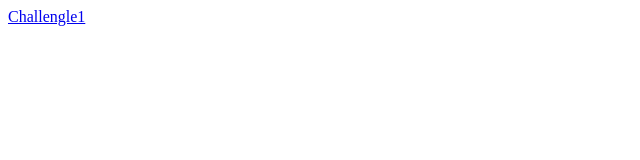
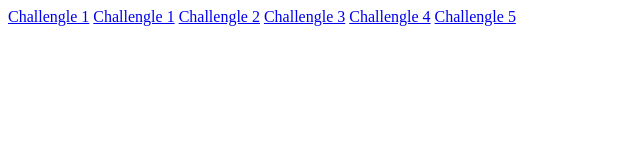
Before and after one commit to onayak/539waiver, a plain HTML site: page index.html in a window 1280 px wide. Shown: the whole page, without its empty margins (0-640 px from the left). Drawn offline with Linux system fonts and the light colour scheme.

Commit message:
Update index.html

```diff
--- a/index.html
+++ b/index.html
@@ -1 +1,15 @@
-<a href="challengle1.html">Challengle1</a>
+<!DOCTYPE html>
+<html lang="en">
+
+<a href="challengle1.html">Challengle 1</a>
+
+<a href="challengle1.html">Challengle 1</a>
+
+<a href="challengle2.html">Challengle 2</a>
+
+<a href="challengle3.html">Challengle 3</a>
+
+<a href="challengle4.html">Challengle 4</a>
+
+<a href="challengle5.html">Challengle 5</a>
+</html>
```
